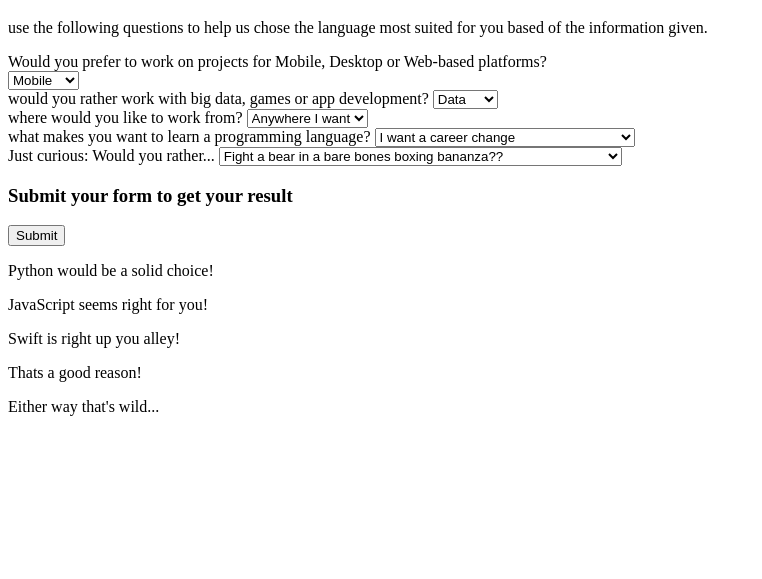
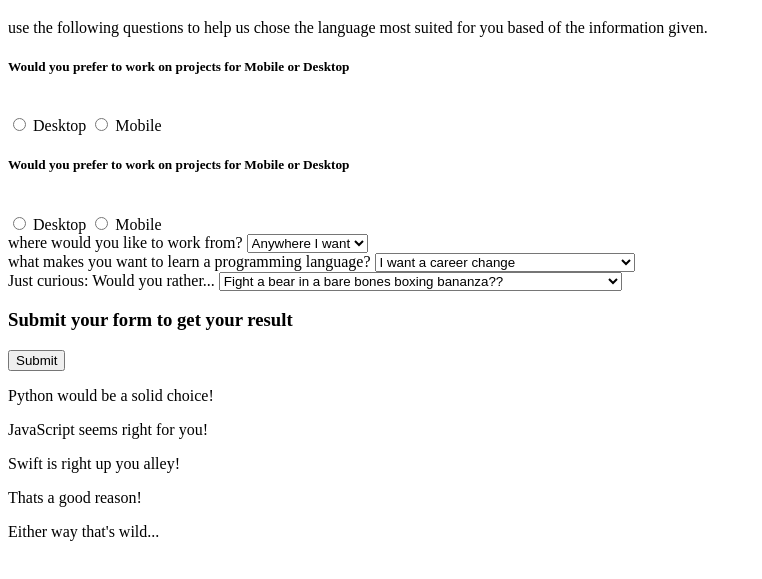
Before and after one commit to jamaier/language-suggester, a plain HTML site: page index.html in a window 1280 px wide. Shown: the part 61-640 px from the top of the page, without its empty margins (0-762 px from the left). Drawn offline with Linux system fonts and the light colour scheme.

Commit message:
WIP: Complete format change. Trying to fix major bug of object between screen and chair.

```diff
--- a/index.html
+++ b/index.html
@@ -5,7 +5,9 @@
     <script src="js/scripts.js"></script>
     <title>programming Language Suggester</title>
   </head>
+
   <body>
+
     <div class="intro">
       <h1>welcome</h1>
       <p>
@@ -13,28 +15,27 @@
         for you based of the information given.
       </p>
     </div>
-    <form>
-    <div class="formOne" name="formOne">
-      <label for="questionOne"
-        >Would you prefer to work on projects for Mobile, Desktop or Web-based
-        platforms?</label
-      ><br />
-      <select name="questionOne" id="questionOne">
-        <option value="mobile">Mobile</option>
-        <option value="desktop">Desktop</option>
-        <option value="web">Web</option>
-      </select>
+
+    <div class="containerOne">
+      <h5>Would you prefer to work on projects for Mobile or Desktop</h5><br />
+      <form id="questionOne">
+        <input type="radio" name="desktop" id="python">
+        <label for="python">Desktop</label>
+        <input type="radio" name="mobile" id="mobile">
+        <label for="mobile">Mobile</label>
+      </form>
     </div>
-    <div class="formTwo" name="formTwo">
-      <label for="questionTwo"
-        >would you rather work with big data, games or app development?</label
-      >
-      <select name="questionTwo" id="questionTwo">
-        <option value="data">Data</option>
-        <option value="games">Games</option>
-        <option value="app">App</option>
-      </select>
+
+    <div class="containerTwo">
+      <h5>Would you prefer to work on projects for Mobile or Desktop</h5><br />
+      <form id="questionTwo">
+        <input type="radio" name="desktop" id="g">
+        <label for="g">Desktop</label>
+        <input type="radio" name="mobile" id="mobile">
+        <label for="mobile">Mobile</label>
+      </form>
     </div>
+
     <div class="formThree" name="formThree">
       <label for="questionThree">where would you like to work from?</label>
       <select name="questionThree" id="questionThree">
@@ -43,6 +44,7 @@
         <option value="home">home</option>
       </select>
     </div>
+
     <div class="formFour" name="formFour">
       <label for="questionFour"
         >what makes you want to learn a programming language?</label
@@ -55,6 +57,7 @@
         </option>
       </select>
     </div>
+
     <div class="formFive" name="formFive">
       <label for="questionFive">Just curious: Would you rather...</label>
       <select name="questionFive" id="questionFive">
@@ -66,23 +69,28 @@
         </option>
       </select>
     </div>
-    </form>
+
     <div class="submitButton">
       <h3>Submit your form to get your result</h3>
       <button type="submit">Submit</button>
     </div>
+
     <div id="python" class="hidden">
       <p>Python would be a solid choice!</p>
     </div>
+
     <div id="javascript" class="hidden">
       <p>JavaScript seems right for you!</p>
     </div>
+
     <div id="swift" class="hidden">
       <p>Swift is right up you alley!</p>
     </div>
+
     <div id="reasonWhy" class="hidden">
       <p>Thats a good reason!</p>
     </div>
+
     <div id="rather" class="hidden">
       <p>Either way that's wild...</p>
     </div>
--- a/js/scripts.js
+++ b/js/scripts.js
@@ -8,10 +8,10 @@ function hideResults() {
 
 
 const questionOne = document.getElementById("questionOne");
-const questionTwo = document.getElementById("questionTwo");
-const questionThree = document.getElementById("questionThree");
-const questionFour = document.getElementById("questionFour");
-const questionFive = document.getElementById("questionFive");
+// const questionTwo = document.getElementById("questionTwo");
+// const questionThree = document.getElementById("questionThree");
+// const questionFour = document.getElementById("questionFour");
+// const questionFive = document.getElementById("questionFive");
 
 
 window.onload = function () {
@@ -22,10 +22,10 @@ window.onload = function () {
     const form = document.querySelector("form");
 
     questionOne.addEventListener("change", suggestLanguage);
-    questionTwo.addEventListener("change", suggestLanguage);
-    questionThree.addEventListener("change", suggestLanguage);
-    questionFour.addEventListener("change", suggestLanguage);
-    questionFive.addEventListener("change", suggestLanguage);
+    // questionTwo.addEventListener("change", suggestLanguage);
+    // questionThree.addEventListener("change", suggestLanguage);
+    // questionFour.addEventListener("change", suggestLanguage);
+    // questionFive.addEventListener("change", suggestLanguage);
     form.addEventListener("submit", preventDefault);
 
     function suggestLanguage() {
@@ -55,7 +55,7 @@ window.onload = function () {
         } else {
           language = "Python";
         }
-      }
-    }
-  }
-}
+      };
+    };
+  };
+};
--- a/notes.txt
+++ b/notes.txt
@@ -23,9 +23,9 @@ mobile = swift
 desktop = python
 web = JavaScript
 
-would you rather work with big data, games or app development?
+would you rather work with big data, **games** or app development?
 data = python
-games = JavaScript
+games = JavaScript**
 app = swift
 
 where would you like to work from?
```
